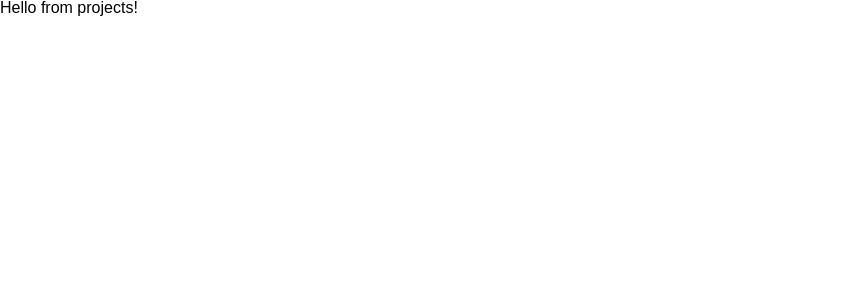
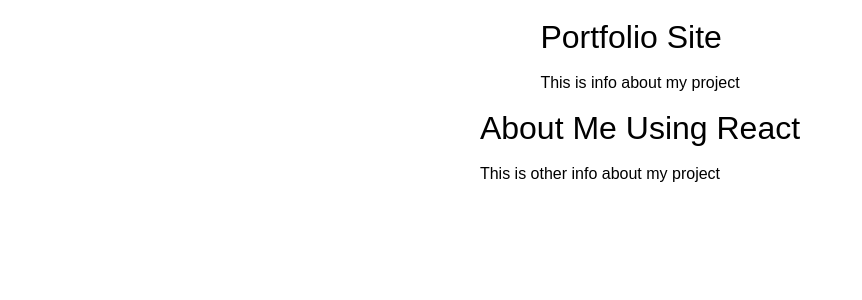
Before and after one commit to Josifraburn/about-me-react-new, a React (Create React App) app: page /projects in a window 1280 px wide. Shown: the top 300 px of the page, without its empty margins (0-862 px from the left). Built offline with nearby package versions, Linux system fonts and the light colour scheme.

Commit message:
added projects stuff

```diff
--- a/package.json
+++ b/package.json
@@ -4,6 +4,7 @@
   "private": true,
   "dependencies": {
     "react": "^16.2.0",
+    "react-addons-css-transition-group": "^15.6.2",
     "react-background-video-player": "^1.0.1",
     "react-dom": "^16.2.0",
     "react-router": "^4.2.0",
--- /dev/null
+++ b/src/Components/Nav.js
@@ -0,0 +1,15 @@
+import React, { Component } from 'react';
+
+class Nav extends Component {
+
+
+    render() {
+        return (
+            <div>
+
+            </div>
+        )
+    }
+}
+
+export default Nav;
--- /dev/null
+++ b/src/Components/ProjectsSkeleton.js
@@ -0,0 +1,25 @@
+import React, { Component } from 'react';
+import { string } from 'prop-types';
+
+
+class ProjectsSkeleton extends Component {
+    static propTypes = {
+        projectName: string.isRequired,
+        info: string.isRequired,
+    }
+
+    render() {
+        return(
+            <div>
+                <h1>
+                    {this.props.projectName}
+                </h1>
+                <p>
+                    {this.props.info}
+                </p>
+            </div>
+        )
+    }
+}
+
+export default ProjectsSkeleton;
--- a/src/Containers/BioContainer.js
+++ b/src/Containers/BioContainer.js
@@ -1,11 +1,12 @@
 import React, { Component } from 'react';
+import Nav from '../Components/Nav';
 
 class BioContainer extends Component {
     render() {
         return(
-            <div>
+            <div className='bio-name'>
                 <div>
-                    Hello from bio
+                    <Nav />
                 </div>
             </div>
         )
--- /dev/null
+++ b/src/Containers/ProjectsContainer.css
@@ -0,0 +1,5 @@
+.projects-main {
+    display: flex;
+    flex-direction: column;
+    align-items: center;
+}
--- a/src/Containers/ProjectsContainer.js
+++ b/src/Containers/ProjectsContainer.js
@@ -1,10 +1,17 @@
 import React, { Component } from 'react';
+import ProjectsSkeleton from '../Components/ProjectsSkeleton'
+import './ProjectsContainer.css'
 
-class ProjectsContainer extends Component {
+class ProjectsContainer extends Component{
     render() {
         return(
-            <div>
-                Hello from projects!
+            <div className='projects-main'>
+                <div>
+                    <ProjectsSkeleton projectName='Portfolio Site' info='This is info about my project'  />
+                </div>
+                <div>
+                    <ProjectsSkeleton projectName='About Me Using React' info='This is other info about my project' />
+                </div>
             </div>
         )
     }
```
Also changed, not shown: 1 other file (tests, documents, lock files or other folders).
